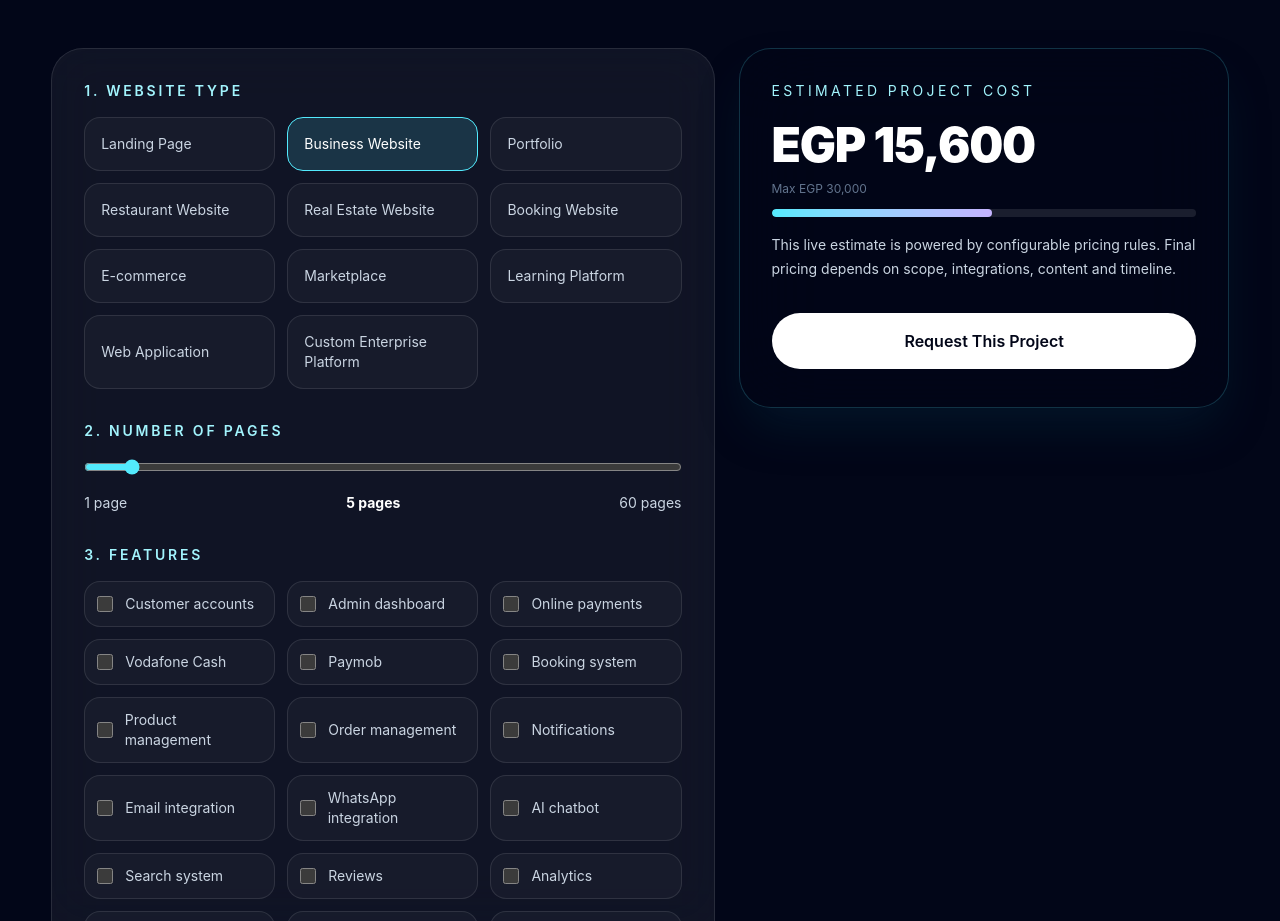
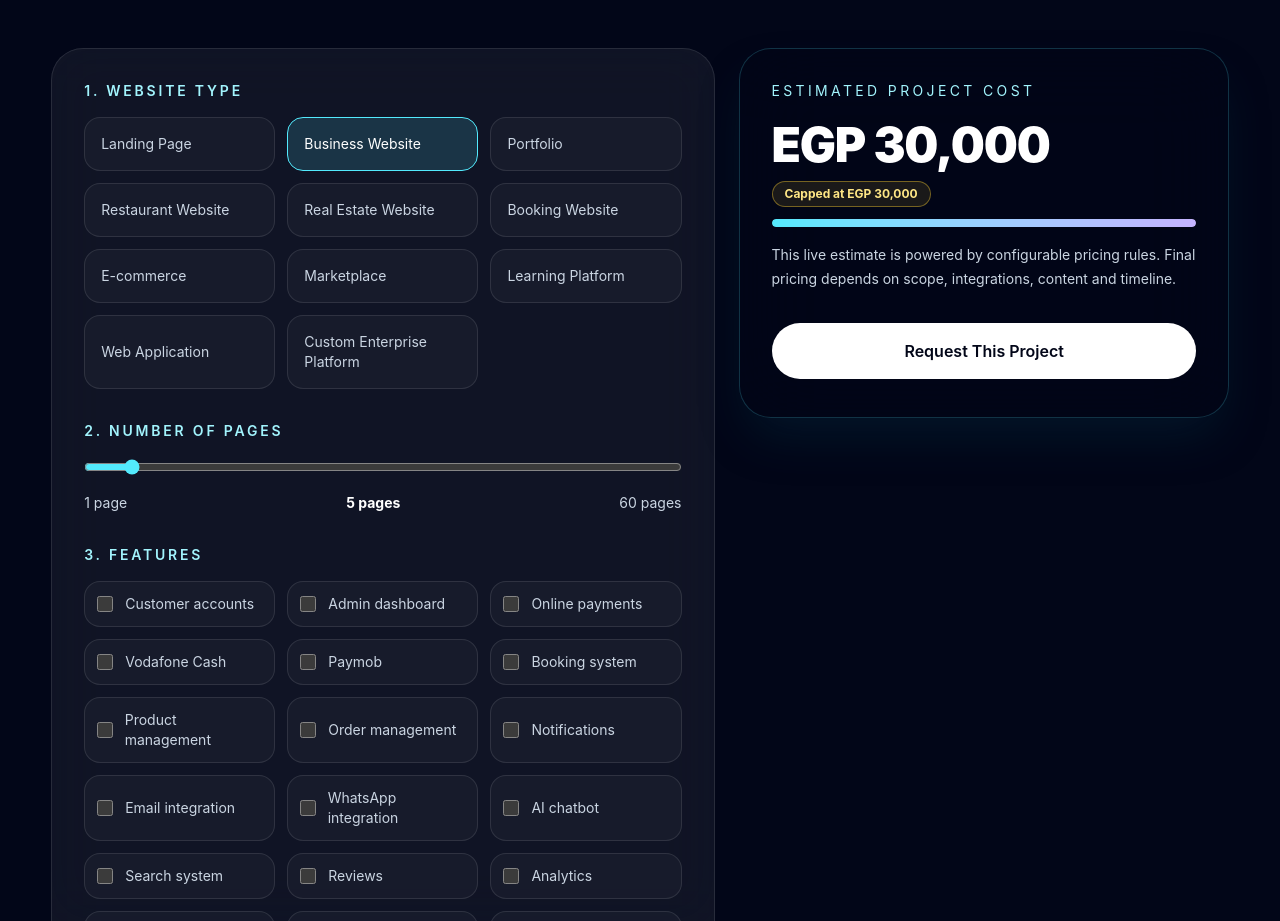
Before and after one commit to 7ussein228/Nexora, a React (Vite) app: page / in a window 1280 px wide. Shown: the part 3780-4701 px from the top of the page. Built offline with nearby package versions, Linux system fonts and the light colour scheme.

Commit message:
fix(pricing): restore natural price table, keep hard EGP 30k display cap

```diff
--- a/src/content.ts
+++ b/src/content.ts
@@ -209,10 +209,10 @@ export const defaultContent: SiteContent = {
   },
 
   pricing: {
-    websiteTypes: { "Landing Page": 4000, "Business Website": 8000, Portfolio: 6000, "Restaurant Website": 9000, "Real Estate Website": 11000, "Booking Website": 14000, "E-commerce": 18000, Marketplace: 20000, "Learning Platform": 20000, "Web Application": 22000, "Custom Enterprise Platform": 25000 },
-    pagePrice: 500,
-    features: { "Customer accounts": 3500, "Admin dashboard": 5500, "Online payments": 5000, "Vodafone Cash": 2500, Paymob: 3000, "Booking system": 6000, "Product management": 4500, "Order management": 5000, Notifications: 2500, "Email integration": 1800, "WhatsApp integration": 2500, "AI chatbot": 7000, "Search system": 3500, Reviews: 2000, Analytics: 2500, "Multi-language": 4000, "Multi-currency": 3500, "API integrations": 6000, "Custom database": 7000, "Advanced security": 6500, CMS: 4000, "SEO optimization": 3000 },
-    designLevels: { Starter: 1, Professional: 1.2, Premium: 1.45, Enterprise: 1.8 },
+    websiteTypes: { "Landing Page": 5000, "Business Website": 12000, Portfolio: 9000, "Restaurant Website": 14000, "Real Estate Website": 18000, "Booking Website": 24000, "E-commerce": 35000, Marketplace: 70000, "Learning Platform": 85000, "Web Application": 95000, "Custom Enterprise Platform": 180000 },
+    pagePrice: 1200,
+    features: { "Customer accounts": 9000, "Admin dashboard": 14000, "Online payments": 12000, "Vodafone Cash": 6500, Paymob: 8000, "Booking system": 15000, "Product management": 11000, "Order management": 12000, Notifications: 7000, "Email integration": 4500, "WhatsApp integration": 6000, "AI chatbot": 18000, "Search system": 9000, Reviews: 5000, Analytics: 6500, "Multi-language": 10000, "Multi-currency": 9000, "API integrations": 15000, "Custom database": 18000, "Advanced security": 16000, CMS: 10000, "SEO optimization": 7500 },
+    designLevels: { Starter: 1, Professional: 1.35, Premium: 1.9, Enterprise: 2.8 },
     maxQuote: 30000,
   },
 };
```
